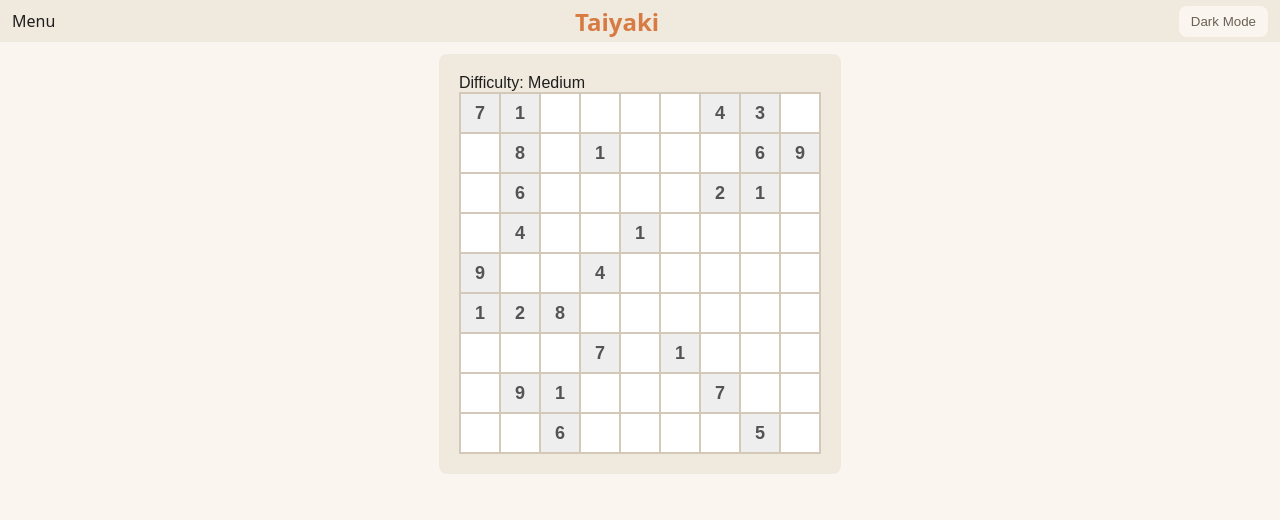
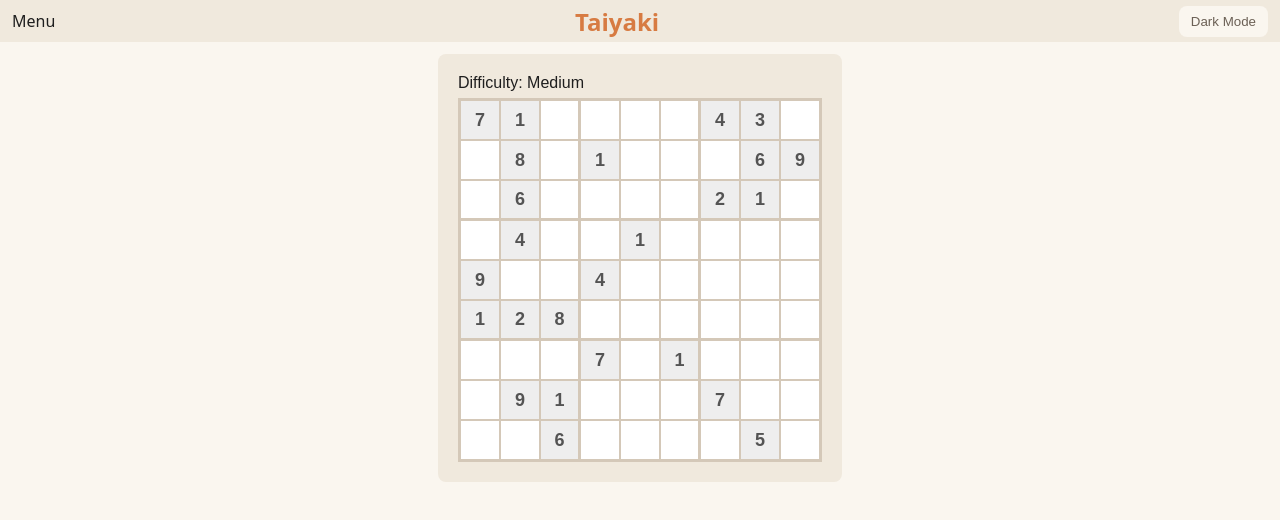
Before and after one commit to lewisgormanneale/taiyaki, a React (Vite) app: page / in a window 1280 px wide. Shown: the top 520 px of the page. Built offline with nearby package versions, Linux system fonts and the light colour scheme.

Commit message:
display thicker borders for 3x3 squares

```diff
--- a/components/Sudoku.css
+++ b/components/Sudoku.css
@@ -6,10 +6,11 @@
 }
 
 .sudoku-grid {
+    margin-top: 6px;
     display: grid;
     grid-template-columns: repeat(9, 40px);
     grid-template-rows: repeat(9, 40px);
-    border: 1px solid var(--color-border);
+    border: 2px solid var(--color-border);
 }
 
 .cell {
@@ -17,9 +18,21 @@
     height: 40px;
     text-align: center;
     font-size: 18px;
-    border: 1px solid var(--color-border);
     outline: none;
     background-color: white;
+    border: 1px solid var(--color-border);
+    border-right-width: 1px;
+    border-bottom-width: 1px;
+}
+
+.cell:nth-child(9n + 3),
+.cell:nth-child(9n + 6) {
+    border-right-width: 2px;
+}
+
+.cell:nth-child(n + 19):nth-child(-n + 27),
+.cell:nth-child(n + 46):nth-child(-n + 54) {
+    border-bottom-width: 2px;
 }
 
 .cell:focus {
```
